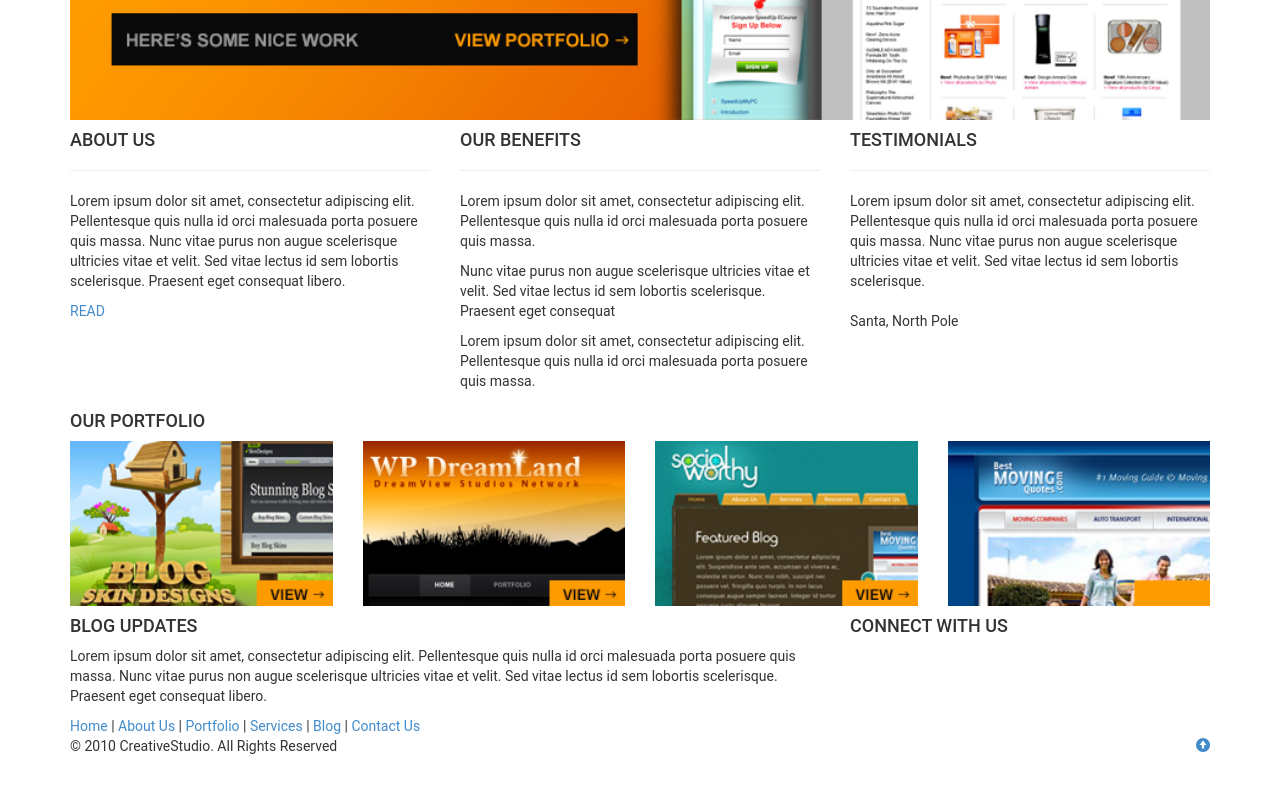
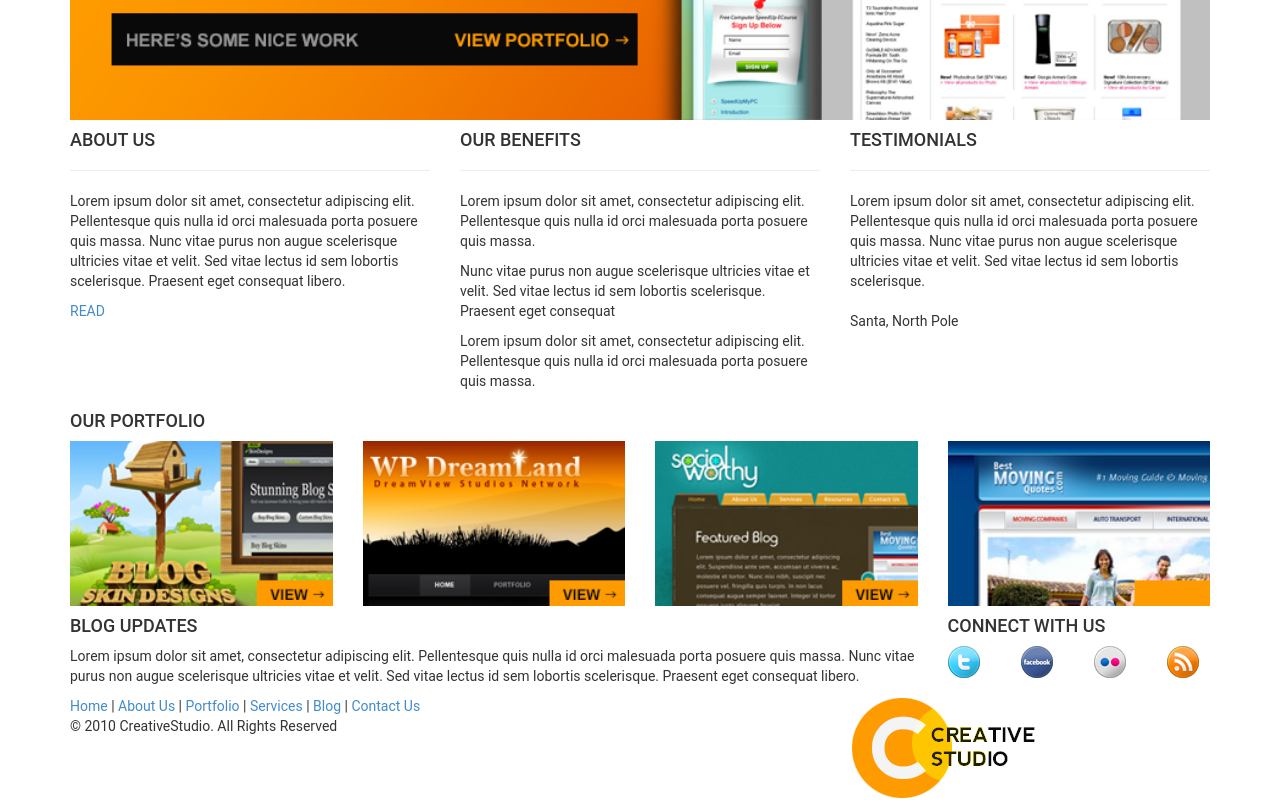
Before and after one commit to webchannel-dev/HTML-ScreenInteraction-Work, a plain HTML site: page public_html/index.html in a window 1280 px wide. Shown: the part 508-1308 px from the top of the page. Before the commit the page ends 1274 px from the top, so only its background shows below. Drawn offline with Linux system fonts and the light colour scheme.

Commit message:
complete the html section and ready to add CSS section .

```diff
--- a/public_html/index.html
+++ b/public_html/index.html
@@ -152,21 +152,28 @@
             </div>
 
             <div class="row">
-                <div class="col-lg-8">
+                <div class="col-lg-9">
                     <h4>BLOG UPDATES</h4>
                     <p>Lorem ipsum dolor sit amet, consectetur adipiscing elit. Pellentesque quis nulla id orci malesuada porta posuere quis massa. Nunc vitae purus non augue scelerisque ultricies vitae et velit. Sed vitae lectus id sem lobortis scelerisque. Praesent eget consequat libero. </p>
                 </div>
-                <div class="col-lg-4">
+                <div class="col-lg-3">
                     <h4>CONNECT WITH US</h4>
+                    <div class="row">
+                        <div class="col-lg-3"><a href="#"><img src="resource/img/twitter-icon.png"></a></div>
+                        <div class="col-lg-3"><a href="#"><img src="resource/img/fb-icon.png"></a></div>
+                        <div class="col-lg-3"><a href="#"><img src="resource/img/flicker-icon.png"></a></div>
+                        <div class="col-lg-3"><a href="#"><img src="resource/img/rss-icon.png"></a></div>
                     </div>
                 </div>
-
+            </div>
         </div>
         <div class="container"><!-- Footer Container Section -->
             <div class="row">
+                <div class="col-lg-8">
                     <footer><!-- FOOTER -->
+                        <div class="row">
                             <!-- Footer menu Section -->
-                    <div class="col-lg-6" id="footer-menu">
+                            <div class="col-lg-12" id="footer-menu">
                                 <a href="privacy-policy.php">Home</a> |
                                 <a href="cookie-policy.php">About Us</a> |
                                 <a href="licensing.php">Portfolio</a> |
@@ -175,13 +182,17 @@
                                 <a style=" cursor: pointer;" id="sideMapBtn">Contact Us</a>
                             </div>
                             <!-- Footer menu Section End -->
-
+                        </div>
+                        <div class="row">
                             <div class="col-lg-12"><!-- Copyright Section -->
-                        <p class="pull-right"><a href="#" onclick="return false;" onmousedown="resetScroller('logo');"> <span class="glyphicon glyphicon-circle-arrow-up" aria-hidden="true"></span></a></p>
                                 <p id="copyright">© 2010 CreativeStudio. All Rights Reserved</p>
                             </div><!-- Copyright Section End-->
-
+                        </div>
                     </footer><!-- FOOTER end -->
+                </div>
+                <div class="col-lg-4">
+                    <img src="resource/img/logo.png"/>
+                </div>
             </div>
         </div>
         <!-- jQuery (necessary for Bootstrap's JavaScript plugins) -->
```
Lines whose indentation alone changed are shown as unchanged.
